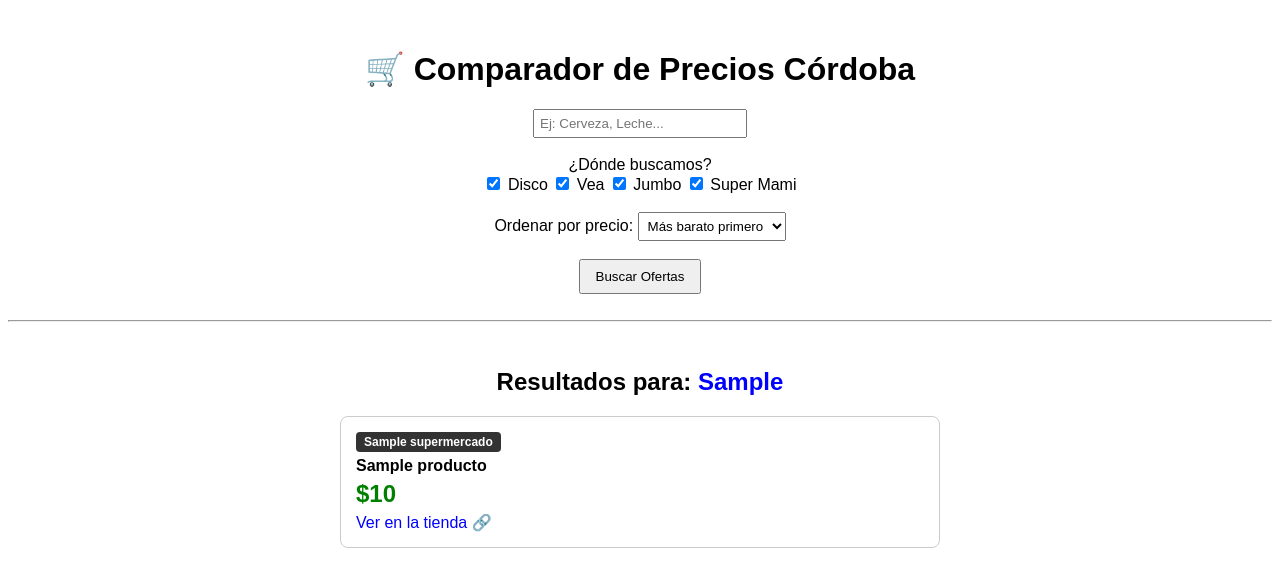
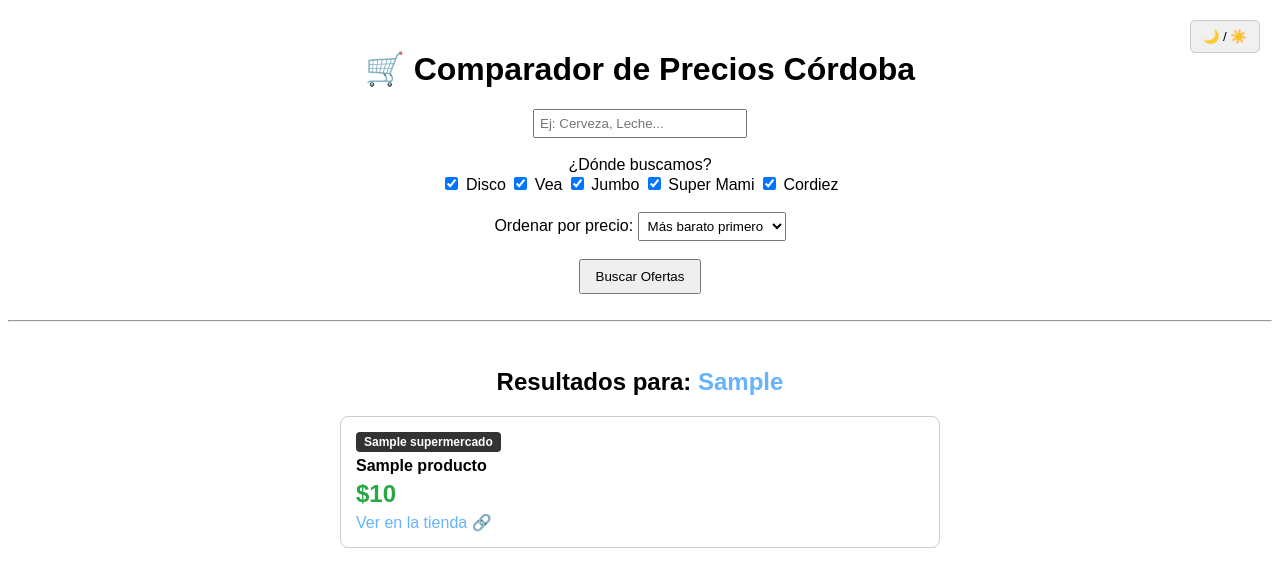
Before and after one commit to Maxi2495/comparador-precios-cba, a Flask app: template templates/index.html in a window 1280 px wide. Shown: the top 587 px of the page. Run offline with Flask 3, Linux system fonts and the light colour scheme; the template is opened without the code that fills it: most values are stand-ins (such as "Sample title", 1, 10 or a date in 2020).

Commit message:
Version 1.3

```diff
--- a/buscador.py
+++ b/buscador.py
@@ -6,7 +6,8 @@ from bs4 import BeautifulSoup
 SUPERMERCADOS = [
     {"nombre": "Disco", "url_base": "https://www.disco.com.ar"},
     {"nombre": "Vea",   "url_base": "https://www.vea.com.ar"},
-    {"nombre": "Jumbo", "url_base": "https://www.jumbo.com.ar"}
+    {"nombre": "Jumbo", "url_base": "https://www.jumbo.com.ar"},
+    {"nombre": "Cordiez", "url_base": "https://www.cordiez.com.ar"}
 ]
 
 def buscar_productos(termino_busqueda, supers_elegidos, orden):
--- a/templates/index.html
+++ b/templates/index.html
@@ -1,15 +1,83 @@
 <!DOCTYPE html>
-<html>
+<html lang="es">
 <head>
+    <meta charset="UTF-8">
     <title>Buscador Córdoba</title>
+    <style>
+        /* Estilos base (Modo Claro por defecto) */
+        body {
+            font-family: Arial, sans-serif;
+            text-align: center;
+            margin-top: 50px;
+            background-color: #ffffff;
+            color: #000000;
+            transition: background-color 0.3s, color 0.3s;
+        }
+
+        /* Reglas que se aplican solo cuando está activo el Modo Oscuro */
+        body.dark-mode {
+            background-color: #1a1a1a;
+            color: #f0f0f0;
+        }
+
+        /* Oscurecemos las tarjetas de los productos */
+        body.dark-mode div[style*="border: 1px solid #ccc"] {
+            border-color: #444 !important;
+            background-color: #2d2d2d;
+        }
+
+        body.dark-mode a {
+            color: #66b3ff !important;
+        }
+
+        /* Diseño del botón del interruptor */
+        #btn-toggle-tema {
+            position: absolute;
+            top: 20px;
+            right: 20px;
+            padding: 8px 12px;
+            cursor: pointer;
+            border-radius: 5px;
+            border: 1px solid #ccc;
+            background-color: #f0f0f0;
+        }
+
+        body.dark-mode #btn-toggle-tema {
+            background-color: #333;
+            color: #fff;
+            border-color: #555;
+        }
+    </style>
     <script>
         function mostrarCarga() {
             document.getElementById('contenedor-resultados').style.display = 'none';
             document.getElementById('pantalla-carga').style.display = 'block';
         }
+
+        // Función para alternar el tema visual
+        function toggleTema() {
+            var cuerpo = document.body;
+            cuerpo.classList.toggle("dark-mode");
+
+            // Guardamos la preferencia en la memoria del navegador
+            if (cuerpo.classList.contains("dark-mode")) {
+                localStorage.setItem("tema", "oscuro");
+            } else {
+                localStorage.setItem("tema", "claro");
+            }
+        }
+
+        // Al abrir la página, revisamos si el usuario ya había elegido el modo oscuro
+        window.onload = function() {
+            if (localStorage.getItem("tema") === "oscuro") {
+                document.body.classList.add("dark-mode");
+            }
+        };
     </script>
 </head>
-<body style="font-family: Arial, sans-serif; text-align: center; margin-top: 50px;">
+<body>
+
+    <button id="btn-toggle-tema" onclick="toggleTema()">🌙 / ☀️</button>
 
     <h1>🛒 Comparador de Precios Córdoba</h1>
 
@@ -23,6 +91,7 @@
         <input type="checkbox" name="supermercados" value="Vea" checked> Vea
         <input type="checkbox" name="supermercados" value="Jumbo" checked> Jumbo
         <input type="checkbox" name="supermercados" value="Super Mami" checked> Super Mami
+        <input type="checkbox" name="supermercados" value="Cordiez" checked> Cordiez
 
         <br><br>
 
@@ -39,14 +108,14 @@
 
     <br><hr><br>
 
-    <div id="pantalla-carga" style="display: none; margin-top: 40px; color: #555;">
+    <div id="pantalla-carga" style="display: none; margin-top: 40px; color: #888;">
         <h2>⏳ Buscando y comparando precios...</h2>
         <p>Esto puede demorar unos segundos dependiendo de la conexión con cada supermercado.</p>
     </div>
 
     <div id="contenedor-resultados">
         {% if palabra_magica %}
-            <h2>Resultados para: <span style="color: blue;">{{ palabra_magica }}</span></h2>
+            <h2>Resultados para: <span style="color: #66b3ff;">{{ palabra_magica }}</span></h2>
 
             {% if resultados %}
                 <div style="max-width: 600px; margin: 0 auto; text-align: left;">
@@ -62,7 +131,7 @@
                                     <img src="{{ url_for('static', filename='jumbo.webp') }}" alt="Jumbo" style="height: 25px;">
                                 {% elif item.supermercado == 'Super Mami' %}
                                     <img src="{{ url_for('static', filename='mami.png') }}" alt="Super Mami" style="height: 25px;">
-                                {% elif item.supermercado == 'Super Mami' %}
+                                {% elif item.supermercado == 'Cordiez' %}
                                     <img src="{{ url_for('static', filename='cordiez.png') }}" alt="Cordiez" style="height: 25px;">
                                 {% endif %}
 
@@ -72,8 +141,8 @@
                             </div>
 
                             <h4 style="margin: 5px 0;">{{ item.producto }}</h4>
-                            <p style="color: green; font-size: 1.5em; font-weight: bold; margin: 5px 0;">${{ item.precio }}</p>
-                            <a href="{{ item.link }}" target="_blank" style="color: blue; text-decoration: none;">Ver en la tienda 🔗</a>
+                            <p style="color: #28a745; font-size: 1.5em; font-weight: bold; margin: 5px 0;">${{ item.precio }}</p>
+                            <a href="{{ item.link }}" target="_blank" style="color: #66b3ff; text-decoration: none;">Ver en la tienda 🔗</a>
                         </div>
                     {% endfor %}
                 </div>
```
